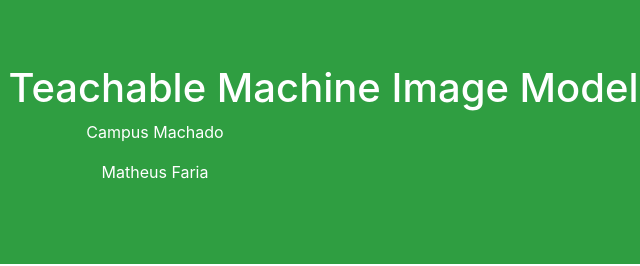
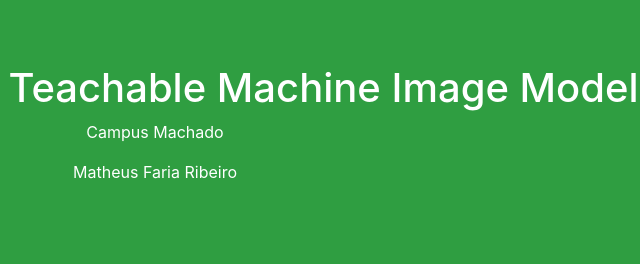
Before and after one commit to Matheusfr17x/folhas, a plain HTML site: page index.html in a window 1280 px wide. Shown: the top 266 px of the page, 485-1125 px from the left. Drawn offline with nearby package versions, Linux system fonts and the light colour scheme.

Commit message:
matheus2

```diff
--- a/index.html
+++ b/index.html
@@ -13,7 +13,7 @@
         <div class="jumbotron" style="background-color:#2f9e41; color:white;">
             <h1>IFSULDEMINAS - Teachable Machine Image Model</h1>
             <p>Campus Machado </p>
-            <p>Matheus Faria</p>
+            <p>Matheus Faria Ribeiro</p>
         </div>
 
 <button type="button" onclick="init()">Start</button>
```
